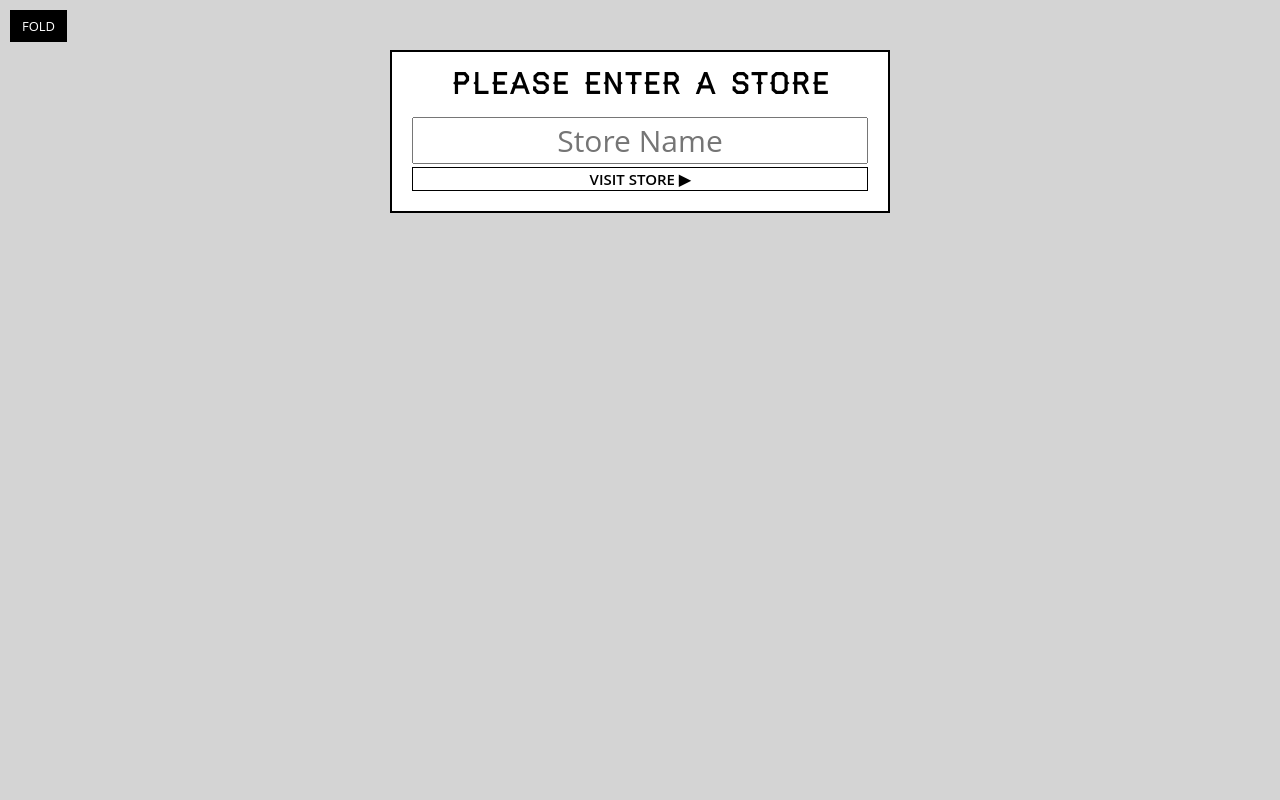
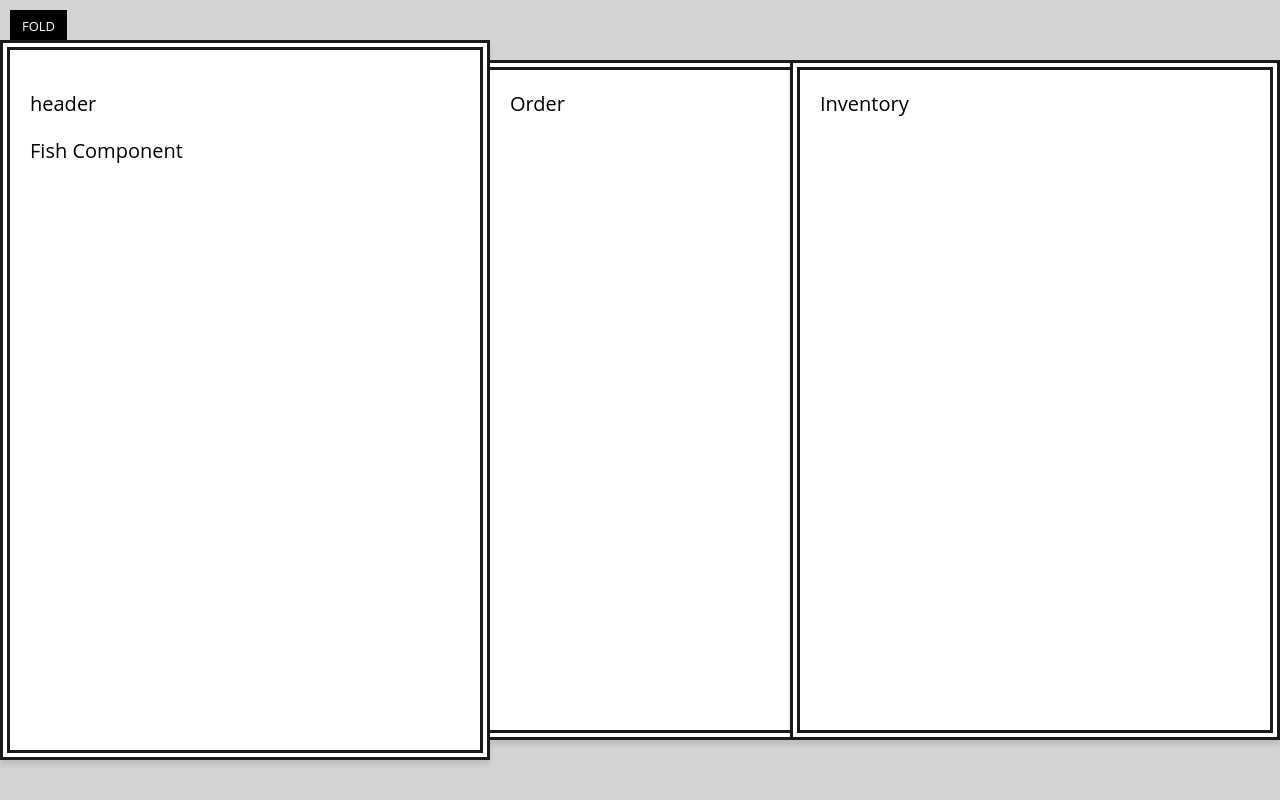
Before and after one commit to rcass/react-catch, a React (Create React App) app: page / in a window 1280 px wide. Built offline with nearby package versions, Linux system fonts and the light colour scheme.

Commit message:
Creation of Fish, header, Inventory and Order components

```diff
--- /dev/null
+++ b/src/components/App.js
@@ -0,0 +1,22 @@
+import React from 'react';
+import Header from './Header';
+import Fish from './Fish';
+import Order from './Order';
+import Inventory from './Inventory';
+
+class App extends React.Component {
+  render(){
+    return (
+      <div className="catch-of-the-day">
+        <div className="menu">
+          <Header />
+          <Fish />
+        </div>
+        <Order />
+        <Inventory />
+      </div>
+    )
+  }
+}
+
+export default App;
--- /dev/null
+++ b/src/components/Fish.js
@@ -0,0 +1,13 @@
+import React from 'react';
+
+class Fish extends React.Component {
+  render () {
+    return (
+      <div>
+        <p>Fish Component</p>
+      </div>
+    )
+  }
+}
+
+export default Fish;
--- /dev/null
+++ b/src/components/Header.js
@@ -0,0 +1,11 @@
+import React from 'react';
+
+class Header extends React.Component {
+  render () {
+    return (
+      <p>header</p>
+    )
+  }
+}
+
+export default Header;
--- /dev/null
+++ b/src/components/Inventory.js
@@ -0,0 +1,11 @@
+import React from 'react';
+
+class Inventory extends React.Component {
+  render () {
+    return (
+      <p>Inventory</p>
+    )
+  }
+}
+
+export default Inventory;
--- /dev/null
+++ b/src/components/Order.js
@@ -0,0 +1,11 @@
+import React from 'react';
+
+class Order extends React.Component {
+  render () {
+    return (
+      <p>Order</p>
+    )
+  }
+}
+
+export default Order;
--- a/src/index.js
+++ b/src/index.js
@@ -2,6 +2,11 @@ import React from 'react';
 import { render } from 'react-dom';
 import './css/style.css';
 
+import Inventory from './components/Inventory';
+import Order from './components/Order';
+import Fish from './components/Fish';
+import Header from './components/Header';
+import App from './components/App';
 import StorePicker from './components/StorePicker';
 
-render(<StorePicker/>, document.querySelector('#main'));
+render(<App />, document.querySelector('#main'));
```
